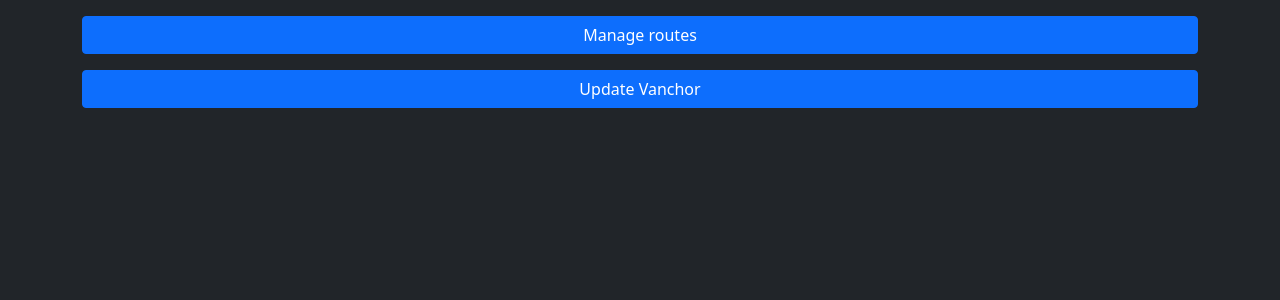
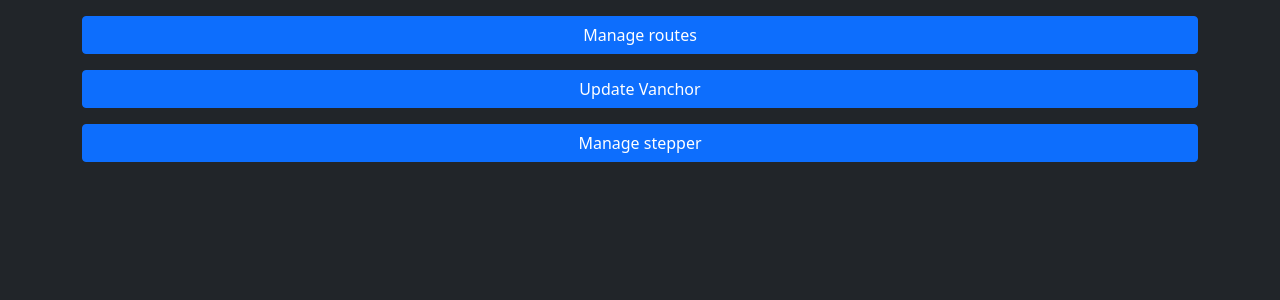
Before and after one commit to AlexAsplund/Vanchor, a Python web app: template src/www/templates/menu.html in a window 1280 px wide. Shown: the top 300 px of the page. Run offline with Jinja, Linux system fonts and the light colour scheme; the template is opened without the code that fills it, so the values that code supplies are empty; some libraries are stand-ins or nearby versions.

Commit message:
Set current stepper position as Zero added

```diff
--- a/src/www/static/menu.js
+++ b/src/www/static/menu.js
@@ -80,4 +80,10 @@ $('#updateButton').on('click', function(event) {
     form.append("zip", file);
     fetch('/upload/update', { method: "POST", body: form });
 
+    $(event.target).text = "Update submitted!"
+
 })
+
+$('#setStepperPosAsZero').on('click', function(event) {
+    sendEvent("controller.send", "CAL 0")
+})
--- a/src/www/templates/menu.html
+++ b/src/www/templates/menu.html
@@ -49,6 +49,16 @@
                     Update
                 </button>
             </div>
+            <div class="d-grip gap-1 d-md-flex mt-3">
+                <button class="btn btn-primary w-100" data-type="showSubButton" data-target="#manageStepper" role="button" data-expanded="false" aria-controls="manageStepper">
+                    Manage stepper
+                </button>
+            </div>
+            <div class="collapse mt-1" id="manageStepper">
+                <button class="btn btn-success w-100" id="setStepperPosAsZero">
+                    Set current position as 0
+                </button>
+            </div>
             </br>
         </main>
     </div>
```
